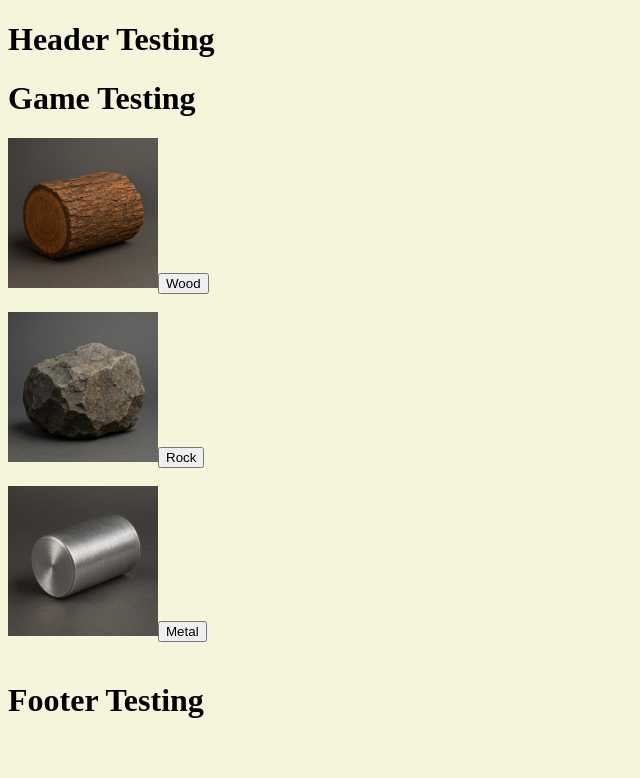
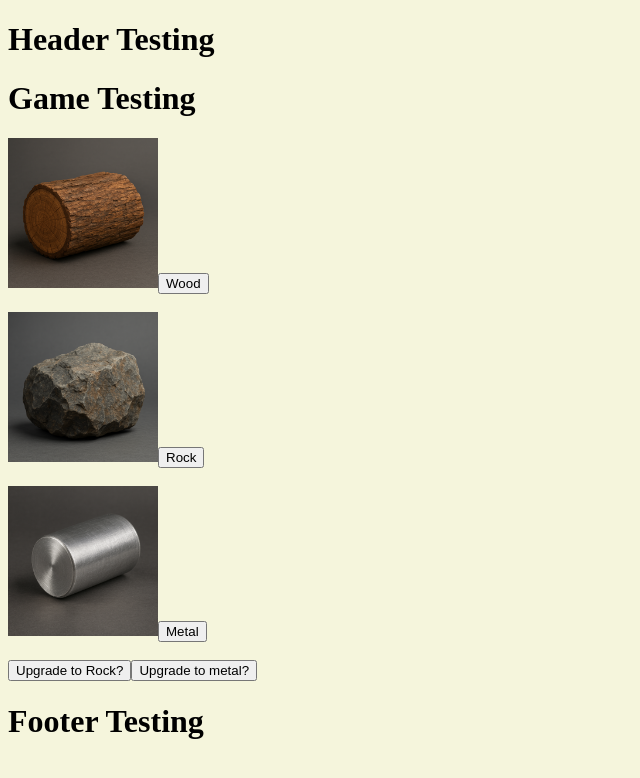
Before and after one commit to SketchRudy/ReactGame, a React (Vite) app: page / in a window 1280 px wide. Shown: the top 778 px of the page, without its empty margins (0-640 px from the left). Built offline with nearby package versions, Linux system fonts and the light colour scheme.

Commit message:
added upgrade function

```diff
--- a/src/components/Game.jsx
+++ b/src/components/Game.jsx
@@ -24,26 +24,25 @@ export default function Game() {
 
     }
 
-    function increment(prop)
-    {
+    function woodUpgrade(prop){     //if user has enough wood upgrade the wood pickaxe to rock
+        if(prop > 10){
+
+        }
+    }
+
+    function rockUpgrade(prop){     //if user has enough rock upgrade the metal pickaxe to rock
+        if(prop > 10){
+
+        }
+    }
+
+
+
+    function increment(prop){
         prop + 1;
         console.log(prop);
     }
 
-    // function woodIncrement(){
-    //     woodCounter++;
-    //     console.log("adding wood...");
-    // }
-    // function rockIncrement(){
-    //     rockCounter++;
-    //     console.log("adding rock...");
-
-    // }
-    // function metalIncrement(){
-    //     metalCounter++;
-    //     console.log("adding metal...");
-
-    // }
 
     return (
         <>
@@ -58,6 +57,10 @@ export default function Game() {
           <img src={Metal} alt="photo of metal" className = "materialimg"/>
           <button onClick={increment(metalCounter)}>Metal</button>
           <br></br><br></br>
+          <button onClick={increment(woodUpgrade)}>Upgrade to Rock?</button>
+          <button onClick={increment(rockUpgrade)}>Upgrade to metal?</button>
+
+
 
 
         </>
```
